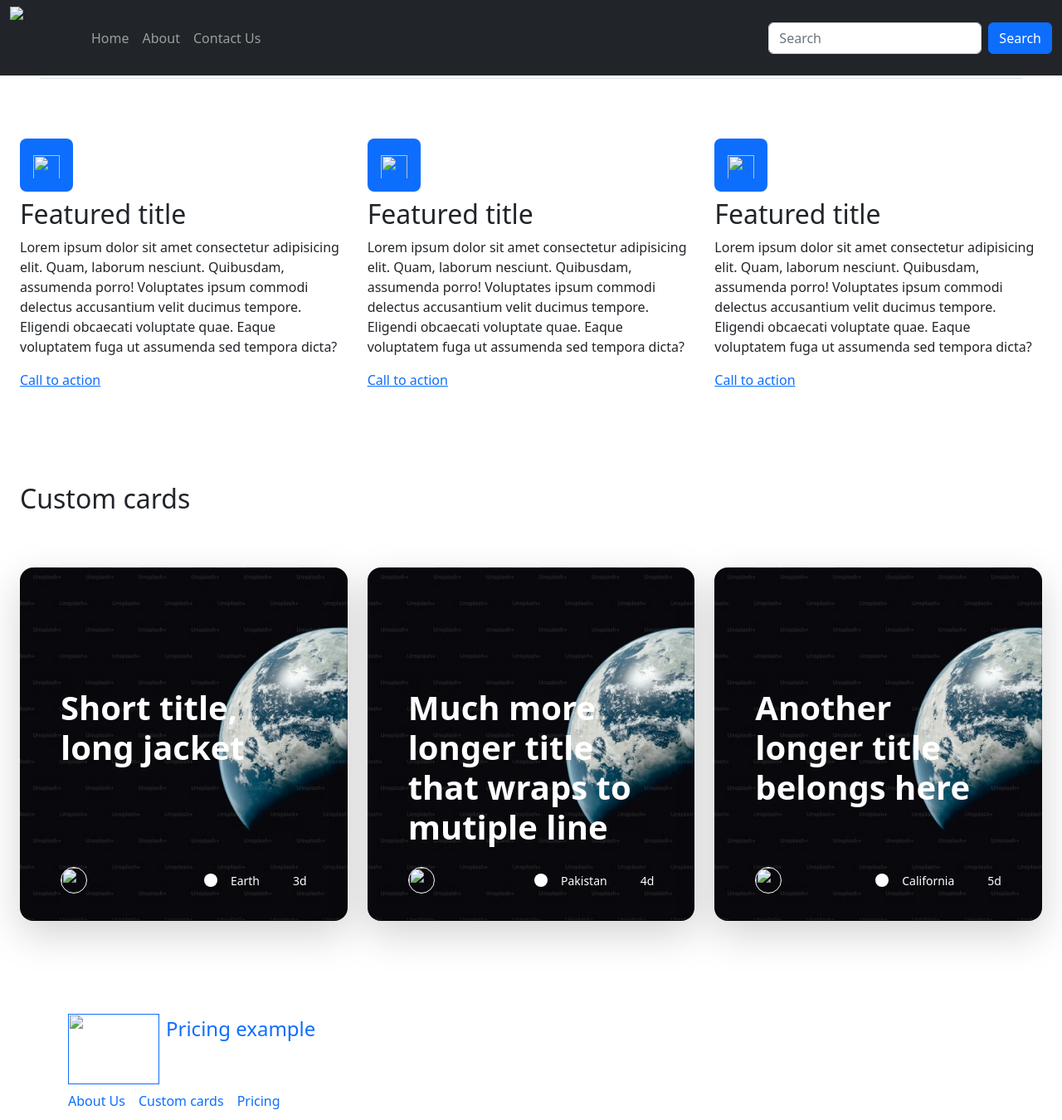
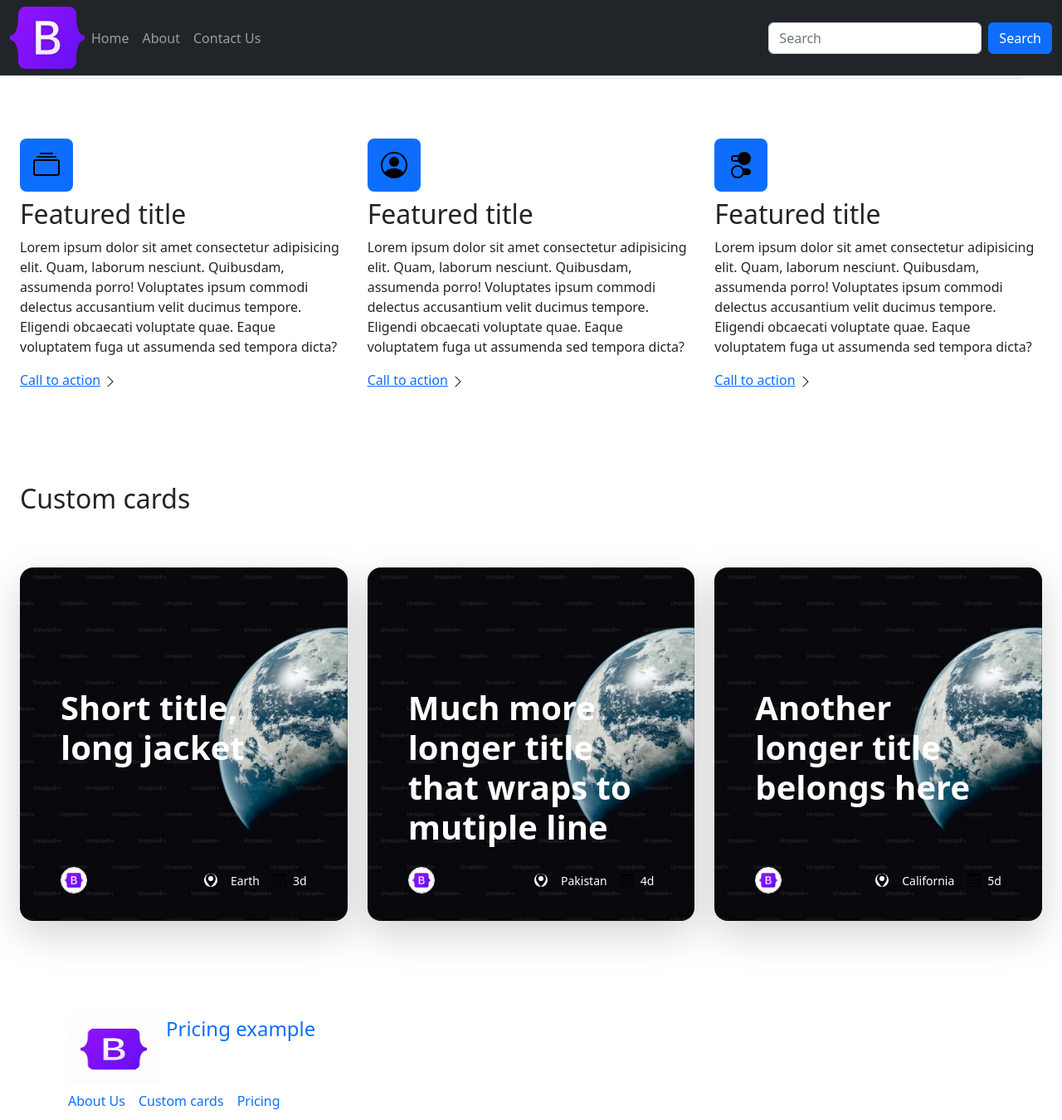
Before and after one commit to victorelijah/btns, a plain HTML site: page about.html in a window 1280 px wide. Shown: the top 1350 px of the page at 83% size. Drawn offline with nearby package versions, Linux system fonts and the light colour scheme; files whose address does not match are found by name.

Commit message:
images changes on 3 pages
line code effected with images on 3pages on same project

```diff
--- a/about.html
+++ b/about.html
@@ -11,7 +11,7 @@
 <body>
     <nav class="navbar navbar-expand-sm navbar-dark bg-dark fixed-top">
         <div class="container-fluid">
-          <img src="image/bootstrap-logo.svg" alt="logo" style="width:90px; height: 75px;">
+          <img src="images/bootstrap-logo.svg" alt="logo" style="width:90px; height: 75px;">
           <button class="navbar-toggler" type="button" data-bs-toggle="collapse" data-bs-target="#mynavbar">
             <span class="navbar-toggler-icon"></span>
           </button>
@@ -42,32 +42,32 @@
         <div class="row g-4 py-3 row-cols-lg-3">
             <div class="feature col">
                 <div class="feature-icon d-inline-flex align-itmes-center justify-content-center text-bg-primary fs-2 mb-2 p-3 rounded-3">
-                    <img src="image/collection.svg" class="bi" alt="" style="height: 1em; width: 1em;">
+                    <img src="images/collection.svg" class="bi" alt="" style="height: 1em; width: 1em;">
                 </div>
                 <h3 class="fs-2 text-body-emphasis">Featured title</h3>
                 <p>Lorem ipsum dolor sit amet consectetur adipisicing elit. Quam, laborum nesciunt. Quibusdam, assumenda porro! Voluptates ipsum commodi delectus accusantium velit ducimus tempore. Eligendi obcaecati voluptate quae. Eaque voluptatem fuga ut assumenda sed tempora dicta?</p>
                 <a href="#" class="icon link">Call to action</a>
-                   <img src="image/chevron-right.svg" class="bi text-blue" alt="">
+                   <img src="images/chevron-right.svg" class="bi text-blue" alt="">
             </a>
             </div>
             <div class="feature col">
               <div class="feature-icon d-inline-flex align-itmes-center justify-content-center text-bg-primary fs-2 mb-2 p-3 rounded-3">
-                  <img src="image/person-circle.svg" class="bi" alt="" style="height: 1em; width: 1em;">
+                  <img src="images/person-circle.svg" class="bi" alt="" style="height: 1em; width: 1em;">
               </div>
               <h3 class="fs-2 text-body-emphasis">Featured title</h3>
               <p>Lorem ipsum dolor sit amet consectetur adipisicing elit. Quam, laborum nesciunt. Quibusdam, assumenda porro! Voluptates ipsum commodi delectus accusantium velit ducimus tempore. Eligendi obcaecati voluptate quae. Eaque voluptatem fuga ut assumenda sed tempora dicta?</p>
               <a href="#" class="icon link">Call to action</a>
-                 <img src="image/chevron-right.svg" class="bi text-blue" alt="">
+                 <img src="images/chevron-right.svg" class="bi text-blue" alt="">
           </a>
           </div>
           <div class="feature col">
             <div class="feature-icon d-inline-flex align-itmes-center justify-content-center text-bg-primary fs-2 mb-2 p-3 rounded-3">
-                <img src="image/toggles2.svg" class="bi" alt="" style="height: 1em; width: 1em;">
+                <img src="images/toggles2.svg" class="bi" alt="" style="height: 1em; width: 1em;">
             </div>
             <h3 class="fs-2 text-body-emphasis">Featured title</h3>
             <p>Lorem ipsum dolor sit amet consectetur adipisicing elit. Quam, laborum nesciunt. Quibusdam, assumenda porro! Voluptates ipsum commodi delectus accusantium velit ducimus tempore. Eligendi obcaecati voluptate quae. Eaque voluptatem fuga ut assumenda sed tempora dicta?</p>
             <a href="#" class="icon link">Call to action</a>
-               <img src="image/chevron-right.svg" class="bi text-blue" alt="">
+               <img src="images/chevron-right.svg" class="bi text-blue" alt="">
         </a>
         </div>
       </div>
@@ -84,14 +84,14 @@
             <h3 class="pt-5 mt-5 mb-4 display-6 1h-1 fw-bold">Short title, long jacket</h3>
             <ul class="d-flex list-unstyled mt-auto">
               <li class="me-auto">
-                <img src="image/boot icon.jpg" alt="" style="width: 32px; height: 32px;" class="rounded-circle border border-white">
+                <img src="images/boot icon.jpg" alt="" style="width: 32px; height: 32px;" class="rounded-circle border border-white">
               </li>
               <li class="d-flex align-items-center me-3  ">
-                <img src="image/geo-alt-fill.svg" class="bi me-3 bg-white rounded-3 " alt="" style="width: 1em; height: 1em;">
+                <img src="images/geo-alt-fill.svg" class="bi me-3 bg-white rounded-3 " alt="" style="width: 1em; height: 1em;">
                 <small> Earth</small>
               </li>
               <li class="d-flex align-items-center">
-                <img src="image/calendar3.svg" class="bi me-2" alt="" style="width: 1em; height: 1em">
+                <img src="images/calendar3.svg" class="bi me-2" alt="" style="width: 1em; height: 1em">
                 <small>3d</small>
               </li>
             </ul>
@@ -105,14 +105,14 @@
             <h3 class="pt-5 mt-5 mb-4 display-6 1h-1 fw-bold">Much more longer title that wraps to mutiple line</h3>
             <ul class="d-flex list-unstyled mt-auto">
               <li class="me-auto">
-                <img src="image/boot icon.jpg" alt="" style="width: 32px; height: 32px;" class="rounded-circle border border-white">
+                <img src="images/boot icon.jpg" alt="" style="width: 32px; height: 32px;" class="rounded-circle border border-white">
               </li>
               <li class="d-flex align-items-center me-3  ">
-                <img src="image/geo-alt-fill.svg" class="bi me-3 bg-white rounded-3 " alt="" style="width: 1em; height: 1em;">
+                <img src="images/geo-alt-fill.svg" class="bi me-3 bg-white rounded-3 " alt="" style="width: 1em; height: 1em;">
                 <small> Pakistan</small>
               </li>
               <li class="d-flex align-items-center">
-                <img src="image/calendar3.svg" class="bi me-2" alt="" style="width: 1em; height: 1em">
+                <img src="images/calendar3.svg" class="bi me-2" alt="" style="width: 1em; height: 1em">
                 <small>4d</small>
               </li>
             </ul>
@@ -126,14 +126,14 @@
             <h3 class="pt-5 mt-5 mb-4 display-6 1h-1 fw-bold">Another longer title belongs here</h3>
             <ul class="d-flex list-unstyled mt-auto">
               <li class="me-auto">
-                <img src="image/boot icon.jpg" alt="" style="width: 32px; height: 32px;" class="rounded-circle border border-white">
+                <img src="images/boot icon.jpg" alt="" style="width: 32px; height: 32px;" class="rounded-circle border border-white">
               </li>
               <li class="d-flex align-items-center me-3  ">
-                <img src="image/geo-alt-fill.svg" class="bi me-3 bg-white rounded-3 " alt="" style="width: 1em; height: 1em;">
+                <img src="images/geo-alt-fill.svg" class="bi me-3 bg-white rounded-3 " alt="" style="width: 1em; height: 1em;">
                 <small> California</small>
               </li>
               <li class="d-flex align-items-center">
-                <img src="image/calendar3.svg" class="bi me-2" alt="" style="width: 1em; height: 1em">
+                <img src="images/calendar3.svg" class="bi me-2" alt="" style="width: 1em; height: 1em">
                 <small>5d</small>
               </li>
             </ul>
@@ -147,7 +147,7 @@
       <header>
         <div class="" class="d-flex flex-column flex-md-row align-items-center pb-3 mb-4 border-bottom">
           <a href="" class="d-flex align-itemss-center link-body-emphasis text-decoration-none">
-            <img src="image/boot icon.jpg" alt="" class="me-2" viewbox="0 0 118 94" role="" style="width: 110px; height: 85px;">
+            <img src="images/boot icon.jpg" alt="" class="me-2" viewbox="0 0 118 94" role="" style="width: 110px; height: 85px;">
             <span class="fs-4">Pricing example</span>
           </a>
           <nav class="d-inline-flex mt-2 mt-md-auto">
```
Also changed, not shown: contact.html (+5 -5 lines), home.html (+9 -9 lines).
